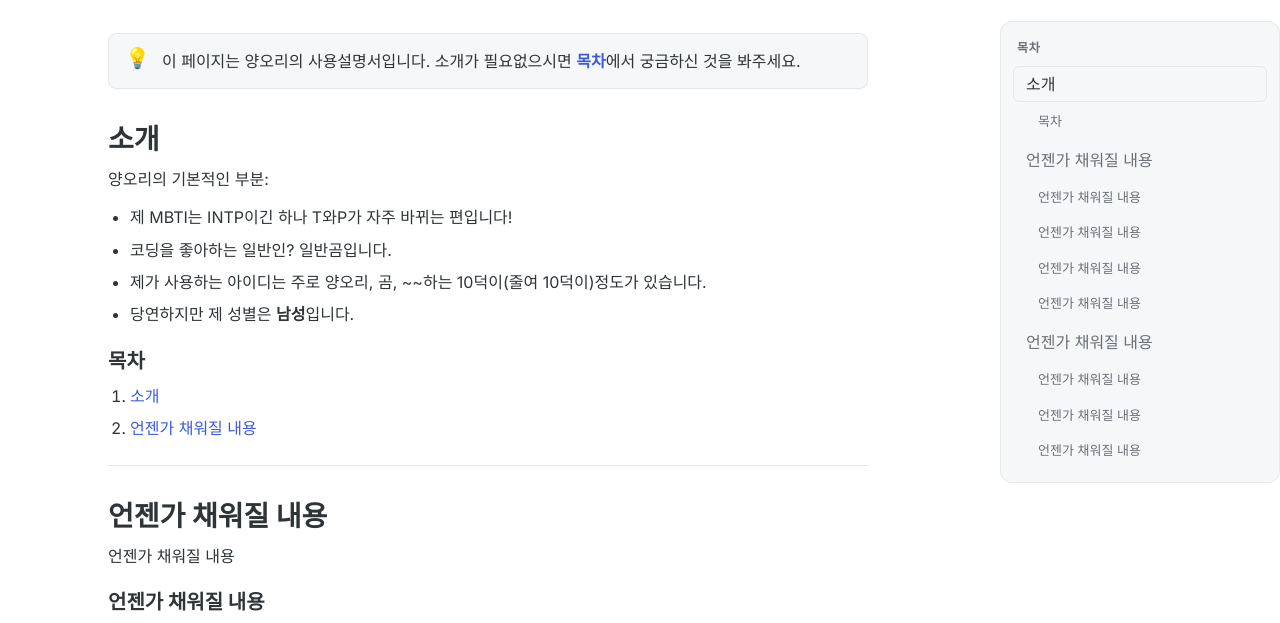
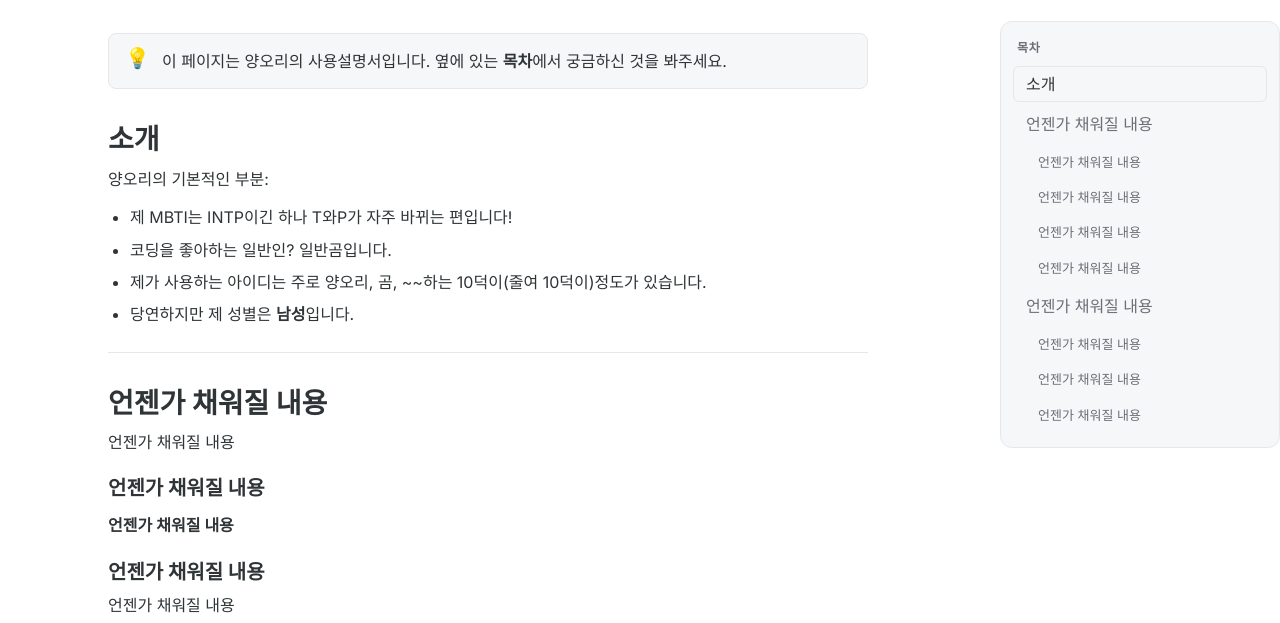
Before and after one commit to otaku3402/user_manual, a plain HTML site: page index.html in a window 1280 px wide. Shown: the part 559-1182 px from the top of the page. Drawn offline with Linux system fonts and the light colour scheme.

Commit message:
목차 수정

```diff
--- a/index.html
+++ b/index.html
@@ -31,7 +31,7 @@
     <main>
       <section class="content" id="content">
         <div class="callout"><div class="icon">💡</div><div>
-          이 페이지는 양오리의 사용설명서입니다. 소개가 필요없으시면 <strong><a href="#list">목차</a></strong>에서 궁금하신 것을 봐주세요.
+          이 페이지는 양오리의 사용설명서입니다. 옆에 있는 <strong>목차</strong>에서 궁금하신 것을 봐주세요.
         </div>
       </div>
 
@@ -43,12 +43,6 @@
           <li>제가 사용하는 아이디는 주로 양오리, 곰, ~~하는 10덕이(줄여 10덕이)정도가 있습니다.</li>
           <li>당연하지만 제 성별은 <strong>남성</strong>입니다.</li>
         </ul>
-
-        <h3 id="list">목차</h3>
-        <ol>
-          <li><a href="#start">소개</a></li>
-          <li><a href="#">언젠가 채워질 내용</a></li>
-        </ol>
 
         <hr/>
 
```
